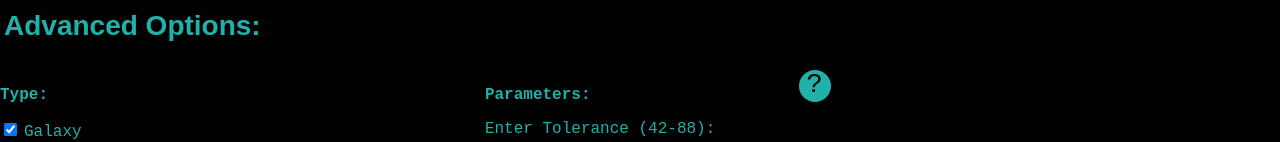
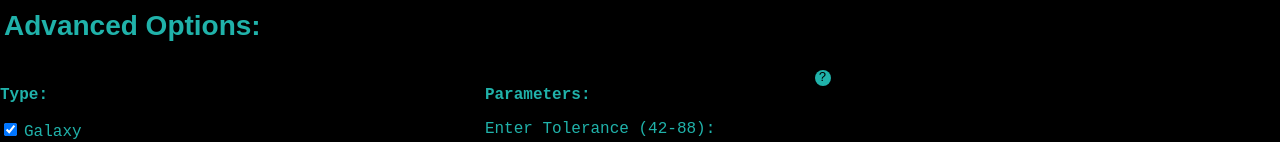
Before and after one commit to Perrytheplaty43/Algorithms-and-Astronomy-Calculator, a website: page astroTargetFinder/index.html in a window 1280 px wide. Both pictures are taken after a click on the checkbox "Show advanced options". Shown: the part 145-287 px from the top of the page. Drawn offline with nearby package versions, Linux system fonts and the light colour scheme.

Commit message:
scaling down

```diff
--- a/astroTargetFinder/style.css
+++ b/astroTargetFinder/style.css
@@ -298,13 +298,13 @@ label.question {
 	position: absolute;
 	top: 0;
 	right: 0;
-	width: 32px;
-	height: 32px;
+	width: 16px;
+	height: 16px;
 	background-color: lightseagreen;
 	border-radius: 50%;
 	color: black;
 	text-align: center;
-	font-size: 27px;
+	font-size: 13px;
 }
 
 input.question {
```
